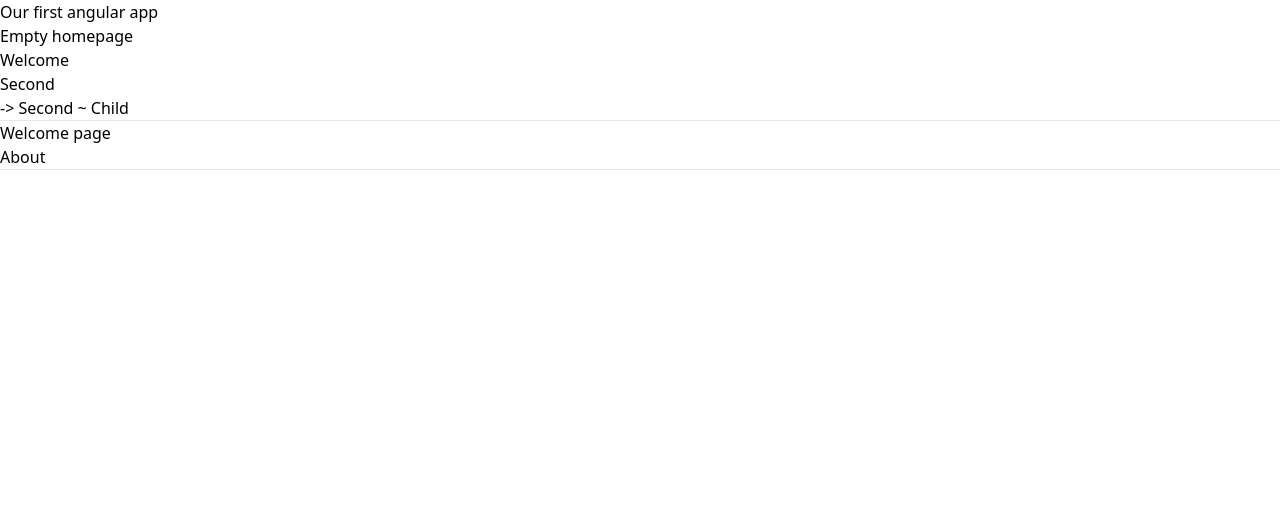
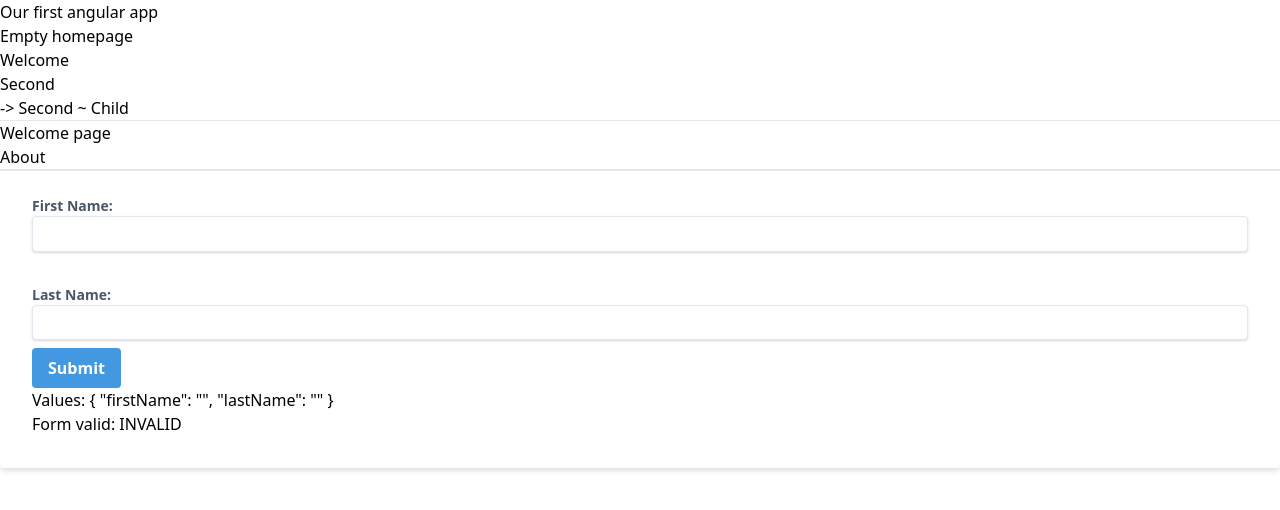
Before and after one commit to rebelchris/angular-starter-demo, an Angular app: page /welcome in a window 1280 px wide. Shown: the top 510 px of the page. Built offline with nearby package versions, Linux system fonts and the light colour scheme.

Commit message:
Added forms

```diff
--- a/src/app/app.module.ts
+++ b/src/app/app.module.ts
@@ -8,6 +8,7 @@ import { SecondComponent } from './second/second.component';
 import { NotFoundComponent } from './not-found/not-found.component';
 import { ChildComponent } from './child/child.component';
 import { AboutComponent } from './about/about.component';
+import { ReactiveFormsModule } from '@angular/forms';
 
 @NgModule({
   declarations: [
@@ -20,7 +21,8 @@ import { AboutComponent } from './about/about.component';
   ],
   imports: [
     BrowserModule,
-    AppRoutingModule
+    AppRoutingModule,
+    ReactiveFormsModule
   ],
   providers: [],
   bootstrap: [AppComponent]
--- a/src/app/welcome/welcome.component.html
+++ b/src/app/welcome/welcome.component.html
@@ -2,3 +2,26 @@
 <a routerLink="about">About</a>
 <hr />
 <router-outlet></router-outlet>
+<hr />
+<form [formGroup]="ourForm" (ngSubmit)="onSubmit()" class="px-8 pt-6 pb-8 mb-4 bg-white rounded shadow-md">
+
+  <label class="block mb-2 text-sm font-bold text-gray-700">
+    First Name:
+    <input type="text" formControlName="firstName" class="w-full px-3 py-2 leading-tight text-gray-700 border rounded shadow appearance-none focus:outline-none focus:shadow-outline">
+  </label>
+
+  <br />
+
+  <label class="block mb-2 text-sm font-bold text-gray-700">
+    Last Name:
+    <input type="text" formControlName="lastName" class="w-full px-3 py-2 leading-tight text-gray-700 border rounded shadow appearance-none focus:outline-none focus:shadow-outline">
+  </label>
+
+  <button type="submit" [disabled]="!ourForm.valid" class="px-4 py-2 font-bold text-white bg-blue-500 rounded hover:bg-blue-700 focus:outline-none focus:shadow-outline">Submit</button>
+
+    <p>
+    Values: {{ ourForm.value | json }}<br />
+    Form valid: {{ ourForm.status }}
+    </p>
+
+</form>
--- a/src/app/welcome/welcome.component.ts
+++ b/src/app/welcome/welcome.component.ts
@@ -1,15 +1,21 @@
-import { Component, OnInit } from '@angular/core';
+import { Component } from '@angular/core';
+import { FormGroup, FormControl } from '@angular/forms';
+import { Validators } from '@angular/forms';
 
 @Component({
   selector: 'app-welcome',
   templateUrl: './welcome.component.html',
   styleUrls: ['./welcome.component.scss']
 })
-export class WelcomeComponent implements OnInit {
+export class WelcomeComponent {
 
-  constructor() { }
+  ourForm = new FormGroup({
+    firstName: new FormControl('', Validators.required),
+    lastName: new FormControl(''),
+  });
 
-  ngOnInit(): void {
+  onSubmit() {
+    console.log(this.ourForm.value);
   }
 
 }
```
